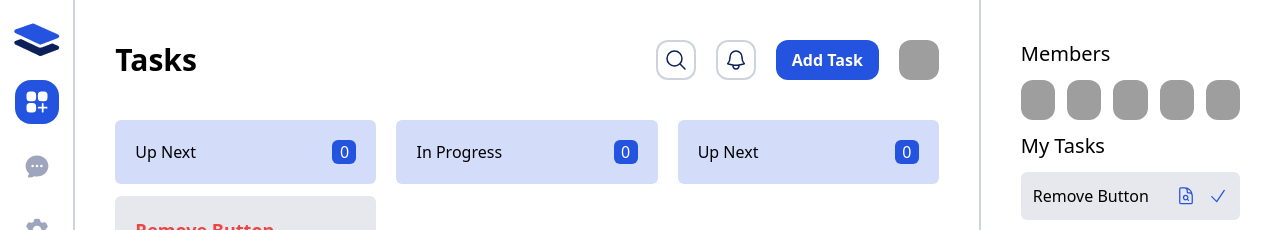
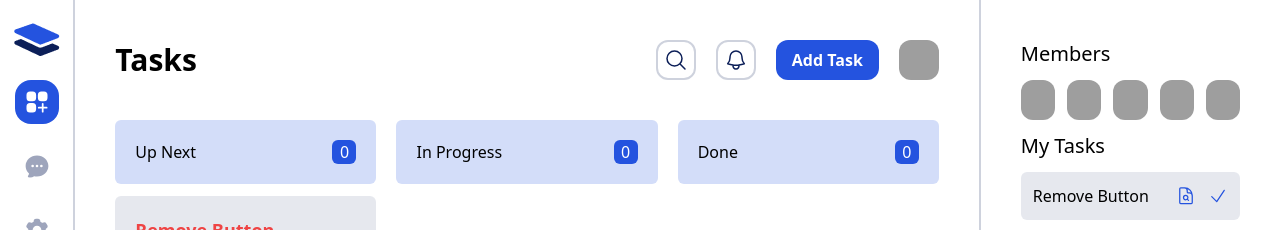
Before and after one commit to coder7475/taskmaster-redux-acc, a React (Vite) app: page / in a window 1280 px wide. Shown: the top 230 px of the page. Built offline with nearby package versions, Linux system fonts and the light colour scheme; grey boxes are pictures that could not be loaded.

Commit message:
fix: running banan

```diff
--- a/src/pages/Tasks.jsx
+++ b/src/pages/Tasks.jsx
@@ -10,7 +10,7 @@ const Tasks = () => {
   const { tasks } = useSelector((state) => state.tasksSlice);
 
   const pendingTasks = tasks.filter((task) => task.status === "pending");
-  const runnigTasks = tasks.filter((task) => task.status === "runnig");
+  const runnigTasks = tasks.filter((task) => task.status === "running");
   const doneTasks = tasks.filter((task) => task.status === "done");
 
   return (
@@ -72,7 +72,7 @@ const Tasks = () => {
           </div>
           <div className="relative h-[800px] overflow-auto">
             <div className="flex sticky top-0 justify-between bg-[#D3DDF9] p-5 rounded-md mb-3">
-              <h1>Up Next</h1>
+              <h1>Done</h1>
               <p className="bg-primary text-white w-6 h-6 grid place-content-center rounded-md">
                 0
               </p>
```
